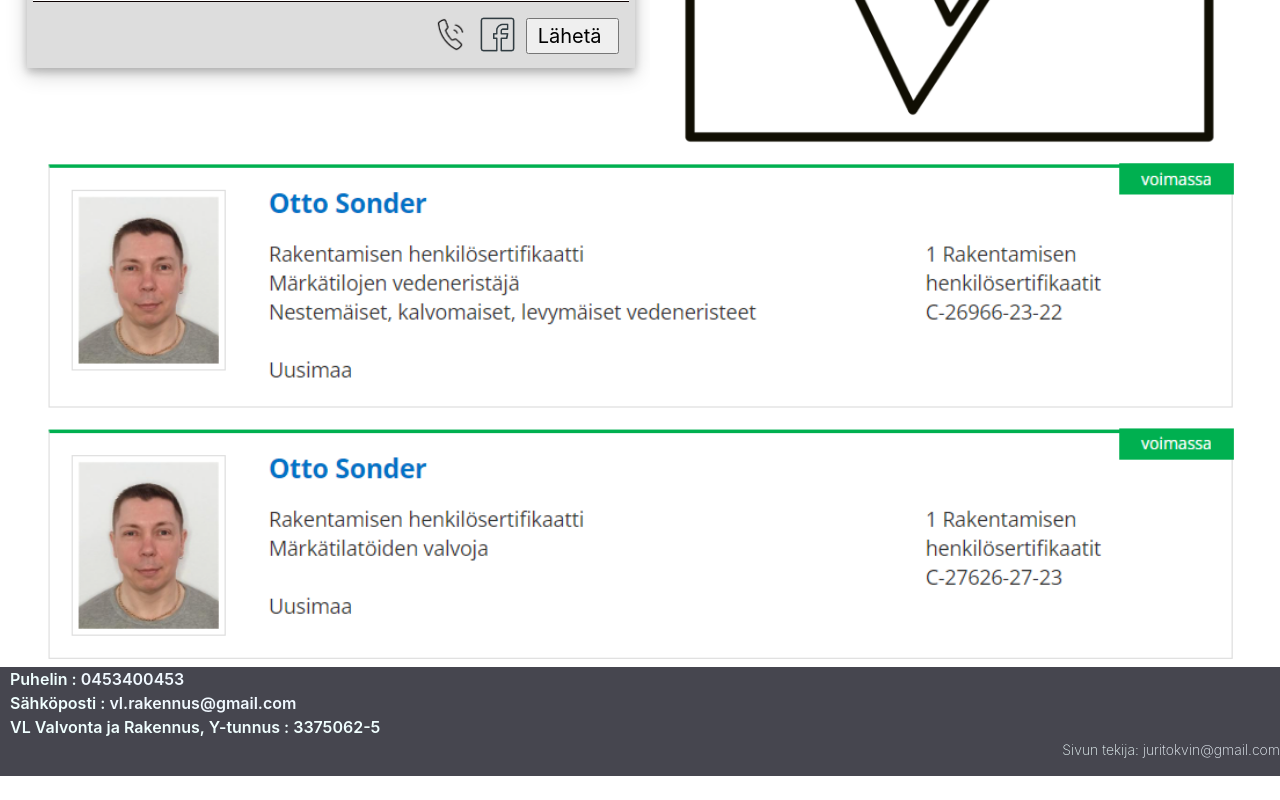
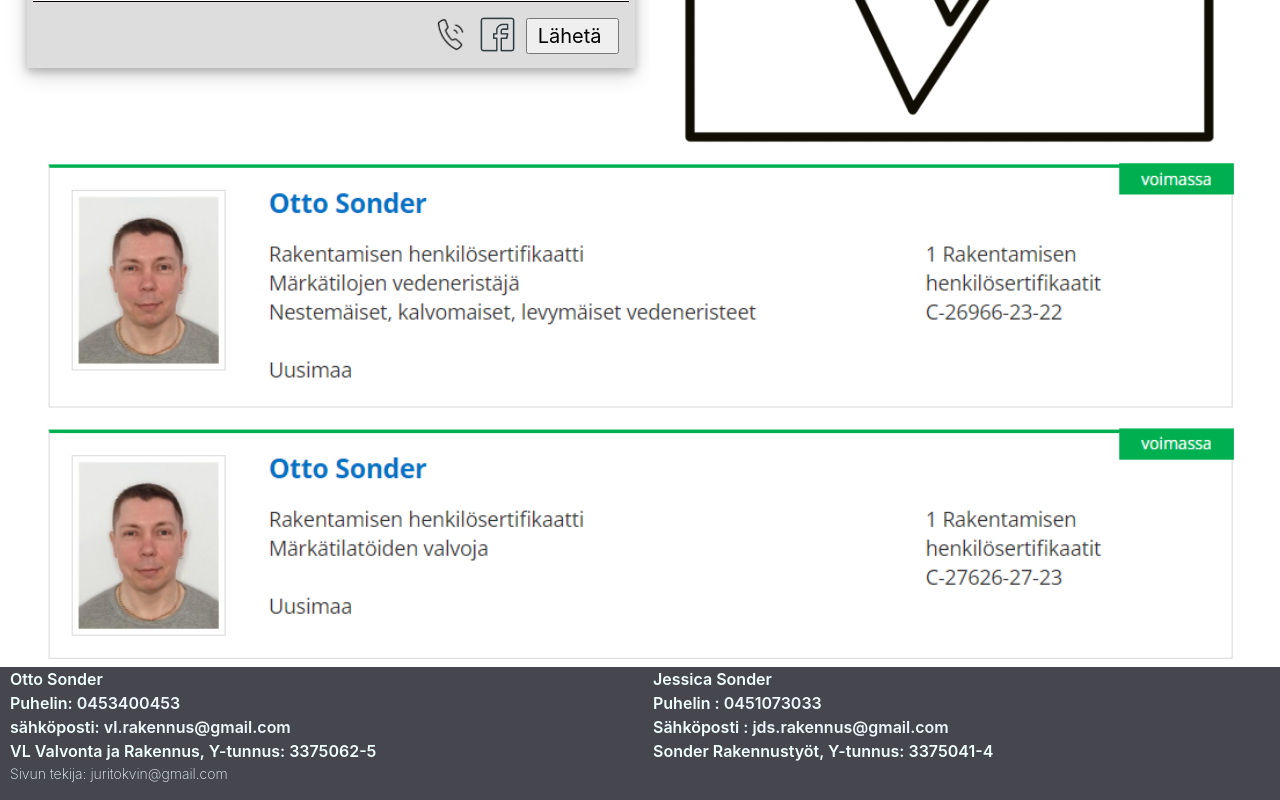
Before and after one commit to juriki/juriki.github.io, a React (Create React App) app: page / in a window 1280 px wide. Shown: the part 1865-2665 px from the top of the page. Before the commit the page ends 2641 px from the top, so only its background shows below. Built offline with nearby package versions, Linux system fonts and the light colour scheme.

Commit message:
footer new look

```diff
--- a/src/Footer/Footer.css
+++ b/src/Footer/Footer.css
@@ -13,10 +13,13 @@
 
 .pNavBar{
     font-size:  14px;
-    float: right;
+    float: left;
     font-weight: 200;
 }
 
+.autocolums{
+    column-count: 2;
+}
 @media screen and (max-width: 767px) {
     .Footer {
             margin-top: 0px;
--- a/src/Footer/footer.jsx
+++ b/src/Footer/footer.jsx
@@ -3,11 +3,25 @@ import React from 'react';
 function Footer() {
     return (
         <div className="Footer" >
+            <div className='autocolums'>
+                <div>
+                    Otto Sonder<br />
+                    Puhelin: <a href='tel:+358453400453'> 0453400453</a> <br />
+                    sähköposti: <a href='mailto: vl.rakennus@gmail.com'>vl.rakennus@gmail.com</a><br />
+                    VL Valvonta ja Rakennus, Y-tunnus: 3375062-5
+                </div>
+                <div>
+                    Jessica Sonder<br />
+                    Puhelin : <a href='tel:+358451073033'> 0451073033</a> <br />
+                    Sähköposti : <a href='mailto: jds.rakennus@gmail.com'>jds.rakennus@gmail.com</a><br />
+                    Sonder Rakennustyöt, Y-tunnus: 3375041-4
 
-            Puhelin :<a href='tel:+358453400453'> 0453400453</a> <br/>
-            Sähköposti : <a href='mailto: vl.rakennus@gmail.com'>vl.rakennus@gmail.com</a><br/>
-            VL Valvonta ja Rakennus,  Y-tunnus : 3375062-5 <br/>
+                </div>
+
+            </div>
             <p className='pNavBar'>Sivun tekija: <a href='mailto: juritokvin@gmail.com'>juritokvin@gmail.com</a> </p>
+
+
         </div>
     );
 }
```
